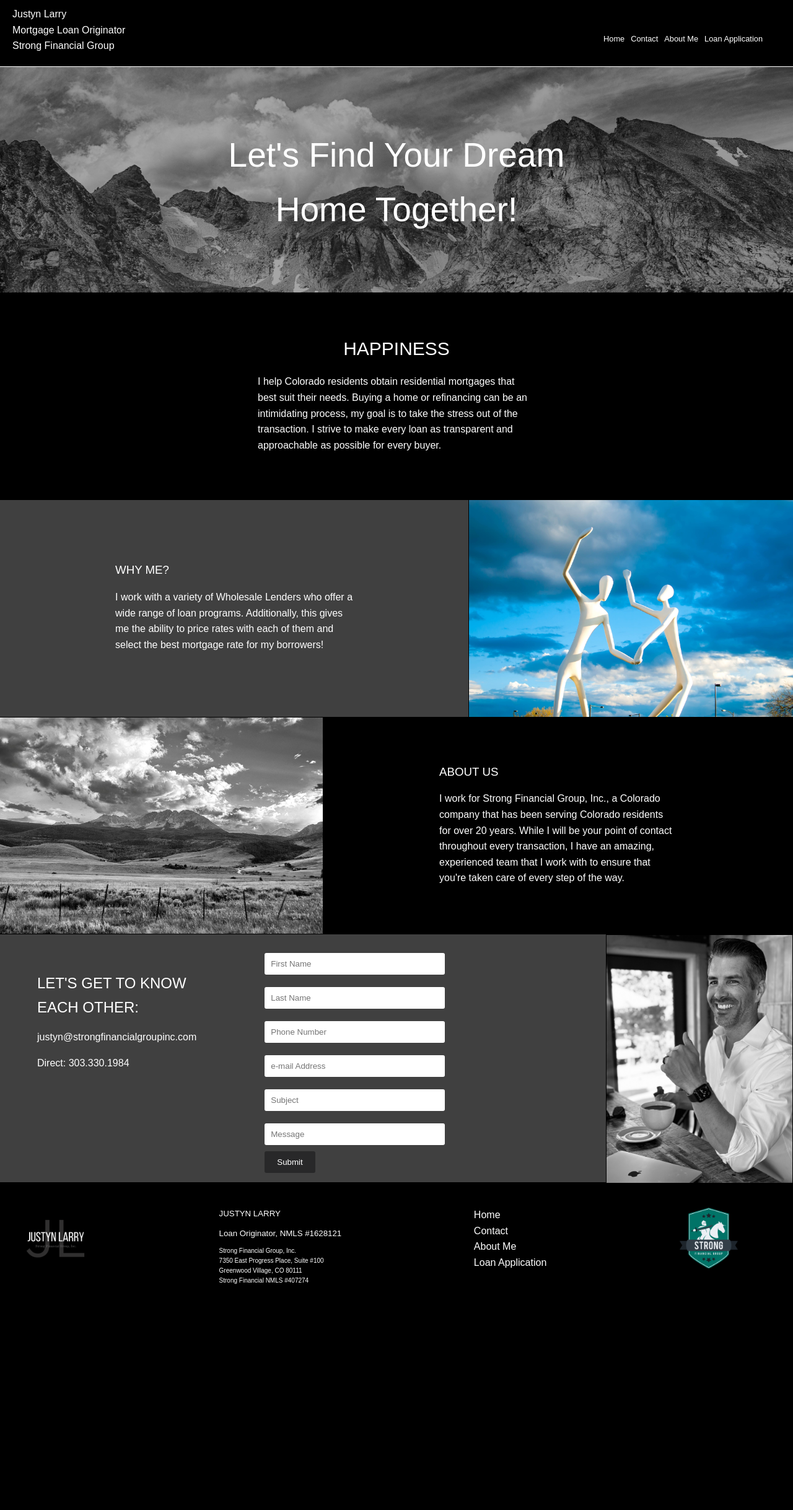
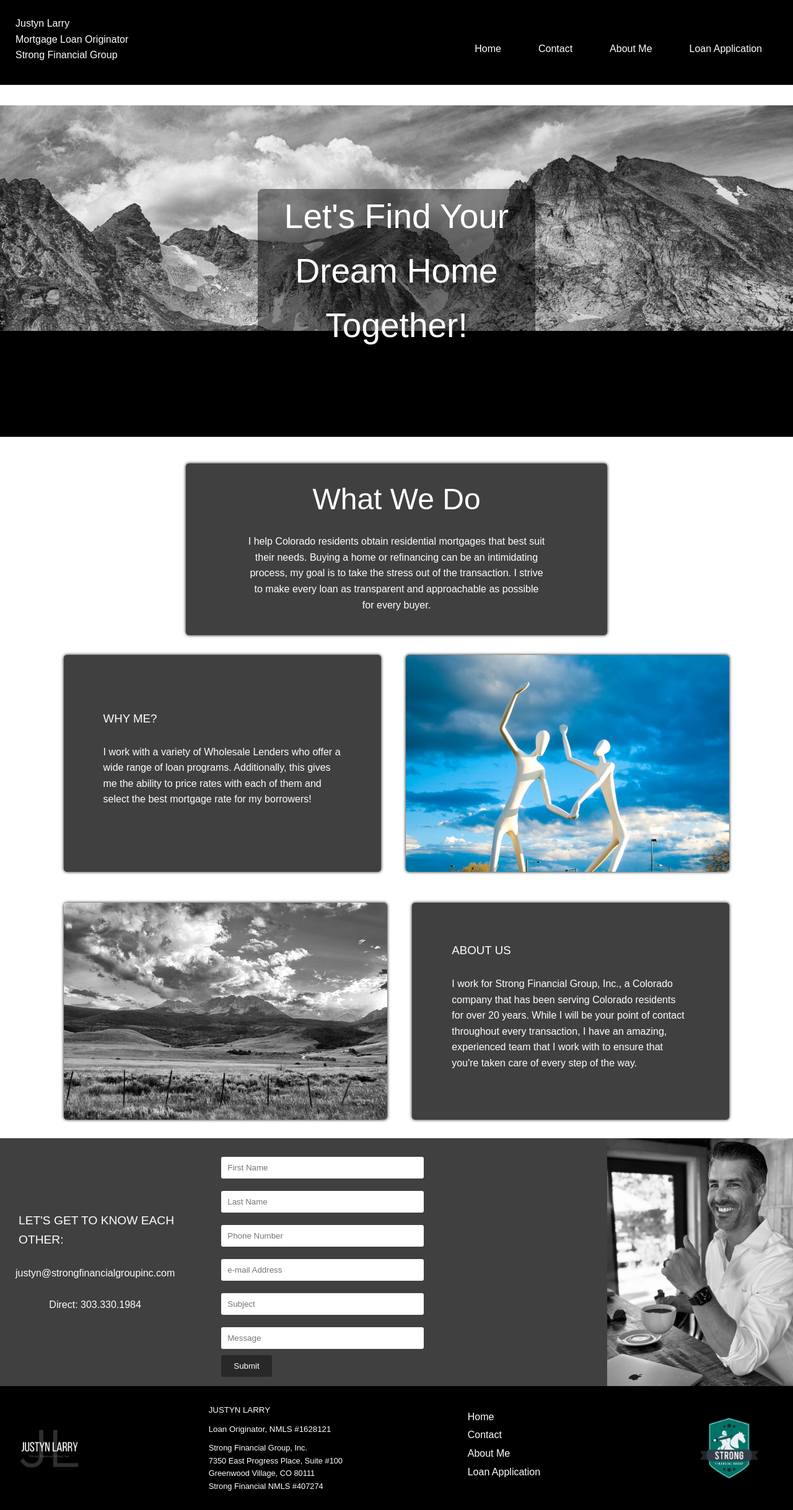
Before and after one commit to jlarry77/html, a PHP site: page /lo_page in a window 1280 px wide. Shown: the whole page at 62% size. Before the commit the page ends 2072 px from the top, so only its background shows below. Run offline with PHP 8.4, Linux system fonts and the light colour scheme.

Commit message:
Massive website appearance changes.  Tried to get rid of as much 'bad code' as possible, and reinvent the look of the main page.
Responsiveness is the next big step, @820 and
@1024 have been corrected.  All other responsive
sizes need to be corrected, they are in bad shape.

```diff
--- a/lo_page/about.php
+++ b/lo_page/about.php
@@ -22,8 +22,9 @@
     </nav>
 
 </header>
+<div class="spacer"></div>
 <body>
-    <div class="about-container">
+    <div class="about-me-container">
     <div class="text">
     <h3>ABOUT ME</h3>
     <p>I've been working in the residential mortgage industry as a Loan Originator since 2018 in Colorado.  I work with first-time home-buyers, investors, current homeowners, and anyone who has questions about the mortgage industry.  Whether you're buying your home, or refinancing, I'm here to walk you through the process and find the best mortgage product to suit your needs and financial goals.
--- a/lo_page/index.php
+++ b/lo_page/index.php
@@ -18,47 +18,52 @@
         <a href="about.php">About Me</a>
         <a href="https://strongfg.my1003app.com/1628121/register?time=1734451522547" target="_blank" rel="noopener noreferrer">Loan Application</a>
     </nav>
+
 </header>
+<div class="spacer"></div>
 
 <body>
 
 <div class="main-body">
 
-    <div class="first-container">
+    <div class="hero-container">
         <h2>Let's Find Your Dream Home Together!</h2>
         <img src="images/peaks_blue_lake.jpg" alt="Downtown Denver at Sunset" height="auto" width="100%">
     </div>
-
-    <div class="second-container">
-        <h3>HAPPINESS</h3>
+    <div class="spacer"></div>
+    <div class="happiness-container">
+        <div class = "happy-text">
+        <h3>What We Do</h3>
         <p>I help Colorado residents obtain residential mortgages that best suit their needs.  Buying a home or refinancing can be an intimidating process, my goal is to take the stress out of the transaction.  I strive to make every loan as transparent and approachable as possible for every buyer.</p>
+        </div>
     </div>
 
-    <div class="third-container">
+    <div class="why-container">
 
-        <div class="text">
+        <div class="why-text">
             <h3>WHY ME?</h3>
             <p>I work with a variety of Wholesale Lenders who offer a wide range of loan programs.  Additionally, this gives me the ability to price rates with each of them and select the best mortgage rate for my borrowers!</p>
         </div>
         <img src="images/dancers_convention_center.jpg" alt="Dancers at Denver Convention Center" height="auto" width="auto">
     </div>
 
-    <div class="fourth-container">
+    <div class="about-container">
           <img src="images/green_mtn.jpg" alt="Green Mountain" height="auto" width="auto">
-        <div class="text">
+        <div class="about-text">
             <h3>ABOUT US</h3>
             <p>I work for Strong Financial Group, Inc., a Colorado company that has been serving Colorado residents for over 20 years.  While I will be your point of contact throughout every transaction, I have an amazing, experienced team that I work with to ensure that you're taken care of every step of the way.</p>
         </div>
 
     </div>
 
-    <div class="fifth-container">
-    <div class="contact-info">
-        <h2>LET'S GET TO KNOW EACH OTHER:</h2>
+    <div class="submission-container">
+        <div class="contact-info">
+            <h2>LET'S GET TO KNOW EACH OTHER:</h2>
 
             <p><a href="mailto:justyn@strongfinancialgroupinc.com">justyn@strongfinancialgroupinc.com</a></p>
             <p>Direct: 303.330.1984</p>
         </div>
+
         <div class="submission-form">
             <form action="includes/send_email.php" method="POST">
                 <input type="text" name="fname" placeholder="First Name">
--- a/lo_page/style/styles.css
+++ b/lo_page/style/styles.css
@@ -4,7 +4,7 @@ body {
     font-family: Arial, Helvetica, sans-serif;
     line-height: 1.6;
     color: #fff;
-    background-color: #000000;
+    background-color: #ffffff;
     font-weight: lighter;
 }
 
@@ -23,6 +23,7 @@ a {
     text-decoration: none;
     transition: color 0.3s ease;
     cursor: pointer;
+    margin: 25px;
 }
 
 a:hover {
@@ -32,21 +33,20 @@ a:hover {
 
 /* Header */
 header {
-    width: 95%;
+    width: 100%;
     background: #000;
     color: #fff;
-    padding: 10px 20px;
     display: flex;
     justify-content: space-between;
     align-items: center;
-
+    border-bottom:#ffffff 1px solid;
 }
 
 header nav  {
     list-style: none;
     display: flex;
-    margin: 20px 0 0 ;
-    padding: 10px 0px;
+    margin: 20px 20px 0 0 ;
+
 }
 
 .header-nav ul {
@@ -63,38 +63,54 @@ nav li {
 nav a {
     font-weight: normal;
     padding: 10px 5px;
-    font-size: .80em;
+    font-size: 1em;
     cursor: pointer;
   }
+
+.spacer {
+    display: flex;
+    height: 2em;
+    background-color: white;
+    width: 100%;
+
+
+}
 
 /* Fomatting for Main Picture and overlying text */
 
 
 .main-body {
     width: 100%;
-    border-top:#ffffff 1px solid;
 
 }
 
-.first-container img {
-    opacity: .65;
+.hero-container img {
+    opacity: .95;
     z-index:  900;
+    height: auto;
+    width: 100%;
+    background-color: #000;
 }
 
-.first-container {
+.hero-container {
     position:relative;
     text-align: center;
+    height: 535px;
 
+    background-color: #000;
+}
+
+.main-body .hero-container h2 {
+    color: #ffffff;
+    opacity: 100;
+    z-index: 950;
+    background-color: rgba(0,0,0, .45);
+    border-radius: 8px;
+    width: 35%;
 
 }
 
-.main-body .first-container h2 {
-    color: #ffffff;
-    opacity: 100;
-    z-index: 950;
-}
-
-.first-container h2 {
+.main-body .hero-container h2 {
     position:  absolute;
     top: 50%;
     left: 50%;
@@ -105,102 +121,135 @@ nav a {
 }
 
 /* Happiness and text formatting */
-
-.second-container h3 {
-    text-align: center;
-    font-size: 30px;
-    font-weight: lighter;
+.main-body .happiness-container {
+    display: flex;
+    flex-direction: column;
+    justify-content: center;
+    align-items: center;
+    margin: 0;
+    width: 100%;
+    border: none;
+    height: 300px;
 }
 
-.second-container {
-    border-top: #ffffff 1px solid;
-    margin: auto;
-    width: 35%;
-    border: none;
-    padding: 60px;
+.happy-text {
+    display: flex;
+    flex-direction: column;
+    width: 50%;
+    align-items: center;
+    background-color: #404040;
+    border-radius: 5px;
+    padding: 20px;
+    box-shadow: 0 0 5px rgba(0,0,0);
+}
+
+.main-body .happiness-container h3 {
+    text-align: center;
+    justify-content: center;
+    align-items: center;
+    font-size: 3em;
+    font-weight: lighter;
+    width: 100%;
+    margin: 0;
+    padding: 0;
+}
+
+
+.happiness-container p {
+    display: flex;
+    text-align: center;
+    width:75%;
+
+}
+/* Main Content section - Index.php:'hero Me?' */
+
+.why-container {
+    display:  flex;
+    flex-direction: row;
+    justify-content: center;
+    font-weight: lighter;
+    text-align: left;
+    height:  400px;
+    width: 100%;
 
 }
 
-/* Main Content section - Index.php:'Why Me?' */
 
-.third-container {
+.why-container .why-text {
     background-color: #404040;
+    display: flex;
+    flex-direction: column;
+    position: relative;
+    justify-content: center;
+    align-items: center;
+    width: 40%;
+    height: 350px;
+    border-radius: 5px;
+    margin: 20px;
+    box-shadow: 0 0 5px rgba(0,0,0);
+
+}
+
+.why-text p, h3{
+    width: 75%;
+}
+
+.why-container img {
+    display: flex;
+    height: 350px;
+    width: auto;
+    border-radius: 5px;
+    margin: 20px;
+    box-shadow: 0 0 5px rgba(0,0,0);
+
+}
+
+/* Main Contetent Section - Index:'About Us' */
+
+.about-container {
+    display:  flex;
+    flex-direction: row;
+    justify-content: center;
     font-weight: lighter;
     text-align: left;
-    display:  flex;
-    border-bottom:#000 1px solid;
-    height:  350px;
+    height:  400px;
+    width: 100%;
+
+}
+
+
+.about-container .about-text {
+    background-color: #404040;
+    display: flex;
+    flex-direction: column;
+    position: relative;
+    justify-content: center;
+    align-items: center;
+    width: 40%;
+    height: 350px;
+    border-radius: 5px;
+    margin: 20px;
+    box-shadow: 0 0 5px rgba(0,0,0);
+
+}
+
+.about-text p, h3{
+    width: 75%;
+}
+
+.about-container img {
+    display: flex;
+    height: 350px;
+    width: auto;
+    border-radius: 5px;
+    margin: 20px;
+    box-shadow: 0 0 5px rgba(0,0,0);
 
 
 }
 
-.third-container .text h3 {
-    font-weight: lighter;
-    padding-top: 10px;
-    margin: auto;
-}
-
-.third-container .text img  {
-    flex: 45%;
-    padding: 5px;
-    justify-content: center;
-
-}
-
-.third-container .text {
-    margin: auto;
-    width: 30%;
-    border: none;
-    justify-content: center;
-    padding-left: 10%;
-    padding-right: 10%;
-
-
-}
-
-.third-container img {
-    border-left:#000 1px solid;
-}
-
-/* Main Contetent Section - Index:'About Us' */
-
-.fourth-container {
-    background-color: #000000;
-    font-weight: lighter;
-    text-align: left;
-    display:  flex;
-    height:  350px;
-
-
-}
-
-.fourth-container .text h3 {
-    font-weight: lighter;
-    padding-top: 10px;
-}
-
-.fourth-container .text img  {
-    flex: 45%;
-    padding: 5px;
-    justify-content: center;
-
-}
-
-.fourth-container .text {
-    margin: auto;
-    width: 30%;
-    border: none;
-    padding-left: 10%;
-    padding-right: 10%;
-}
-
-.fourth-container img {
-    border-right:#000 1px solid;
-    border-bottom: #000 1px solid;
-}
-
 /* Main Contact Section - Index/Contact:'Submission Form Section' */
-.fifth-container {
+.submission-container {
     background-color: #404040;
     font-weight: lighter;
     display: flex;
@@ -208,13 +257,20 @@ nav a {
     height: 400px;
 }
 
-.fifth-container .contact-info .submission-form .photo-container {
+.submission-container .contact-info .submission-form .photo-container {
     flex: 33.33%;
     padding: 0px;
 }
 
-.fifth-container h3 {
+.submission-container .contact-info h2 {
+    display: flex;
+    justify-content: center;
+    align-items: center;
     font-weight: lighter;
+    padding: 0 0 0 30px;
+    margin: 0;
+    font-size: 1.2em;
+
 }
 
 .submission-form {
@@ -243,16 +299,26 @@ nav a {
     transition: background 0.3s ease;
 }
 
-.fifth-container .contact-info {
-    padding:  60px;
+.submission-container .contact-info {
+    display: flex;
+    flex-direction: column;
     justify-content: center;
+    align-items: center;
     font-weight: lighter;
+    align-items: center;
+    margin: 0;
+
 }
 
-.fifth-container img {
-    border:#000 1px solid;
+.submission-container .contact-info p {
+    display: flex;
+    padding: 0;
+    margin: 0;
 
-    padding: 0px;
+}
+
+.submission-container img {
+    margin: 0px;
 }
 
 /* Conact.php Formatting */
@@ -320,34 +385,33 @@ button:hover {
 
 
 /* About Me */
-.about-container {
+.about-me-container {
     background-color: #404040;
     font-weight: lighter;
     text-align: left;
     display:  flex;
     border-bottom:#000 1px solid;
     height:  600px;
-    border-top:#ffffff 1px solid;
 
 
 
 }
 
 
-.about-container .text h3 {
+.about-me-container .text h3 {
     font-weight: lighter;
     flex: 70%;
     margin: auto;
 }
 
-.about-container .text img  {
+.about-me-container .text img  {
     flex: 33.33%;
     padding: 5px;
     justify-content: center;
 
 }
 
-.about-container .text {
+.about-me-container .text {
     margin: 0;
     width: 80%;
     padding: 3%;
@@ -359,7 +423,7 @@ button:hover {
 
 }
 
-.about-container img {
+.about-me-container img {
     border-left:#000 1px solid;
 }
 
@@ -368,22 +432,28 @@ button:hover {
 footer {
     display: flex;
     justify-content: space-between;
-    align-items: flex-start;
+    align-items: center;
+    flex-direction: row;
     background: #000; /* Black background */
     color: #fff;
-    padding: 40px;
-    width:  90%;
+    width:  100%;
+    height: 200px;
+}
+
+footer img {
+    margin: 30px;
 }
 
 footer .footer-left,
 footer .footer-right {
-    flex: 1;
+    display: flex;
+    justify-content: center;
 
 }
 
 .footer-contact li {
     list-style: none;
-    font-size: 10px;
+    font-size: .8em;
 }
 
 .footer-links {
@@ -398,14 +468,28 @@ footer .footer-right {
 
 
 footer a {
+    display: flex;
     color: #fff;
     text-decoration: none;
     transition: color 0.3s ease;
     list-style: none;
+    line-height: 0.3;
 }
 
 footer a:hover {
     color: #AAAAAA;
+}
+
+@media (max-width: 1024px) {
+    .main-body .hero-container h2 {
+        font-size: 2em;
+    }
+    .main-body .hero-container {
+        max-width: 100%;
+        height: auto;
+        justify-content: space-around;
+        border: none;
+        }
 }
 
 /* Responsive Adjustments */
--- a/style/styles.css
+++ b/style/styles.css
@@ -167,6 +167,7 @@ li {
     border-color: rgba(112, 128, 144, .25);
     border-radius: 9px;
     width: 45%;
+    height: 500px;
     margin: 20px;
     box-shadow: 10px 10px 15px rgba(0,0,0);
 
@@ -200,7 +201,7 @@ li {
     width: 45%;
     margin: 20px;
     box-shadow: 10px 10px 15px rgba(0,0,0);
-    height: 100%;
+    height: 500px;
 
   }
 
```
Also changed, not shown: other parts of lo_page/style/styles.css (+130 -127 lines).
